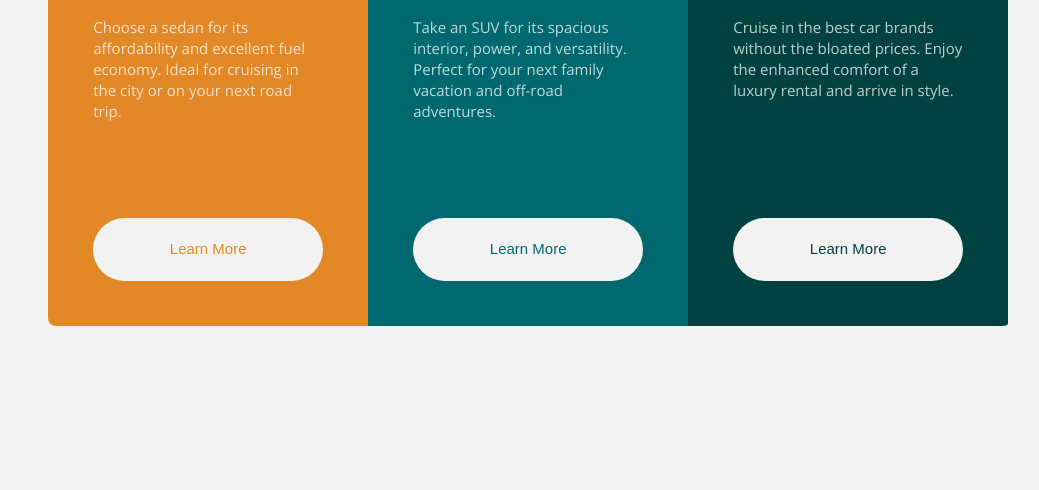
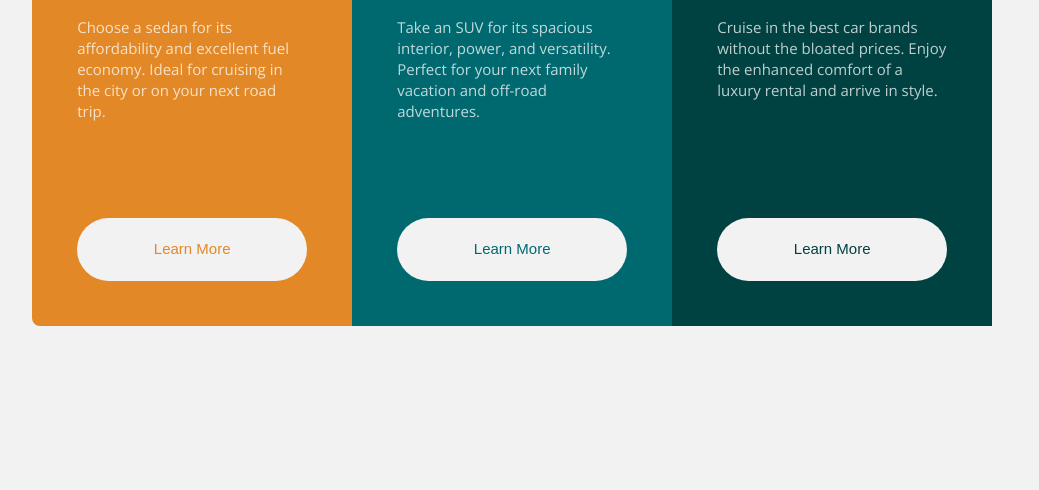
Before and after one commit to moni-nancy/zuri-task, a plain HTML site: page index.html in a window 1280 px wide. Shown: the part 310-800 px from the top of the page, without its empty margins (224-1263 px from the left). Drawn offline with nearby package versions, Linux system fonts and the light colour scheme; a web font is replaced by a local one.

Commit message:
Update style.css

```diff
--- a/style.css
+++ b/style.css
@@ -10,18 +10,20 @@
 
 body{
 margin-top: 2rem;
-margin-left:14.2rem;
+margin-left:13.2rem;
 line-height: 1.5;
 font-size: 15px;
 font-weight: 400;
 background-color: hsl(0, 0%, 95%);
 }
+
 .container{
 display: flex;
 flex-direction: column;
 justify-content: center;
 align-items: center;
 }
+
 h2{
 font-family: 'Kdam Thmor Pro', sans-serif;
 font-size: 2.5rem;
```
